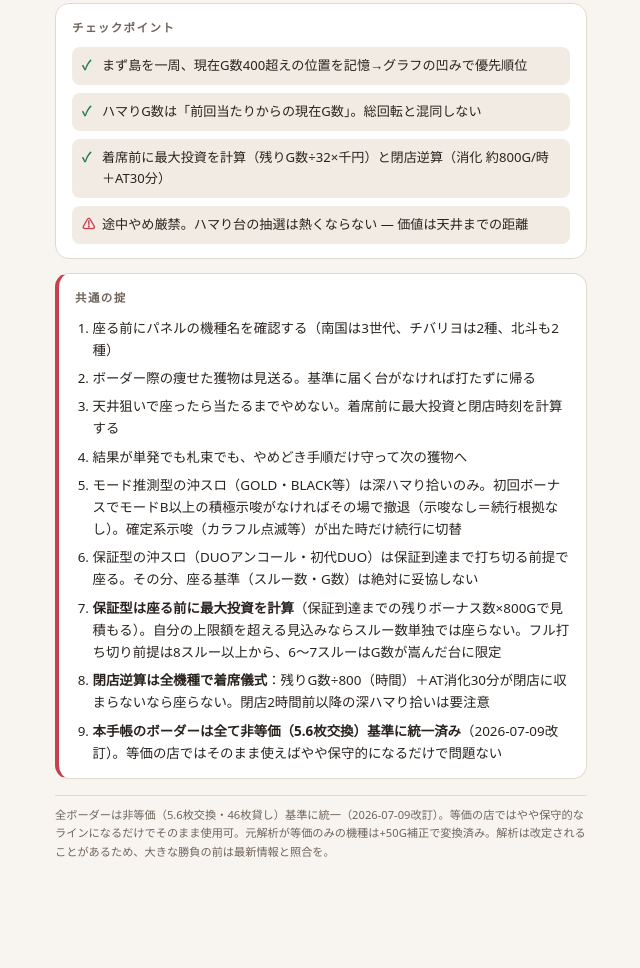
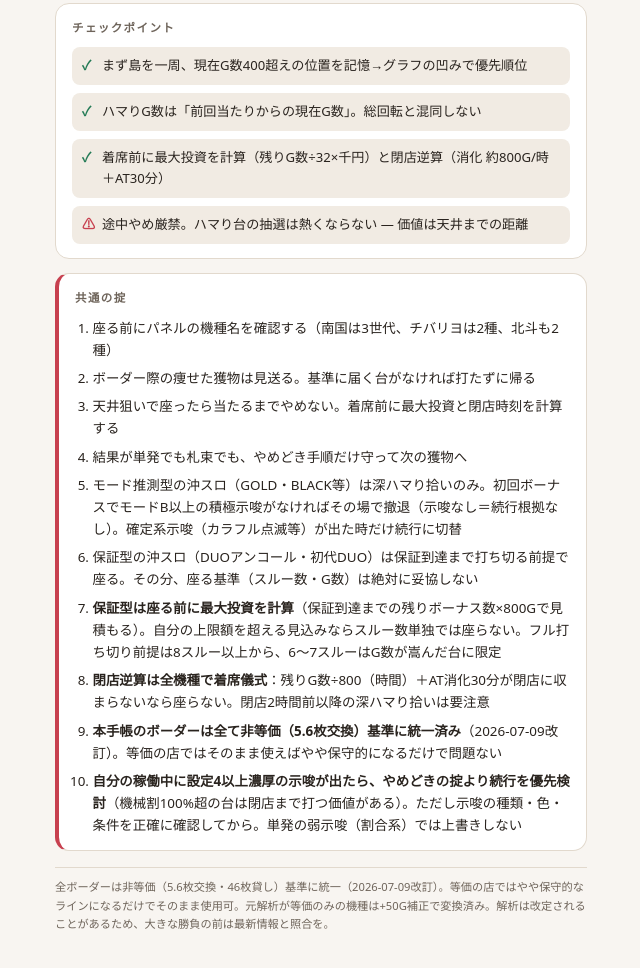
Before and after one commit to syousetukannou-rgb/hyena-handbook, a plain HTML site: page index.html in a window 1280 px wide. Shown: the part 1154-2122 px from the top of the page, without its empty margins (319-959 px from the left). Before the commit the page ends 2071 px from the top, so only its background shows below. Drawn offline with Linux system fonts and the light colour scheme.

Commit message:
掟に設定示唆による続行上書きルールを追加

```diff
--- a/index.html
+++ b/index.html
@@ -1137,6 +1137,7 @@
       <li><b>保証型は座る前に最大投資を計算</b>（保証到達までの残りボーナス数×800Gで見積もる）。自分の上限額を超える見込みならスルー数単独では座らない。フル打ち切り前提は8スルー以上から、6〜7スルーはG数が嵩んだ台に限定</li>
       <li><b>閉店逆算は全機種で着席儀式</b>：残りG数÷800（時間）＋AT消化30分が閉店に収まらないなら座らない。閉店2時間前以降の深ハマり拾いは要注意</li>
       <li><b>本手帳のボーダーは全て非等価（5.6枚交換）基準に統一済み</b>（2026-07-09改訂）。等価の店ではそのまま使えばやや保守的になるだけで問題ない</li>
+      <li><b>自分の稼働中に設定4以上濃厚の示唆が出たら、やめどきの掟より続行を優先検討</b>（機械割100%超の台は閉店まで打つ価値がある）。ただし示唆の種類・色・条件を正確に確認してから。単発の弱示唆（割合系）では上書きしない</li>
     </ol>
   </div>
 
```
